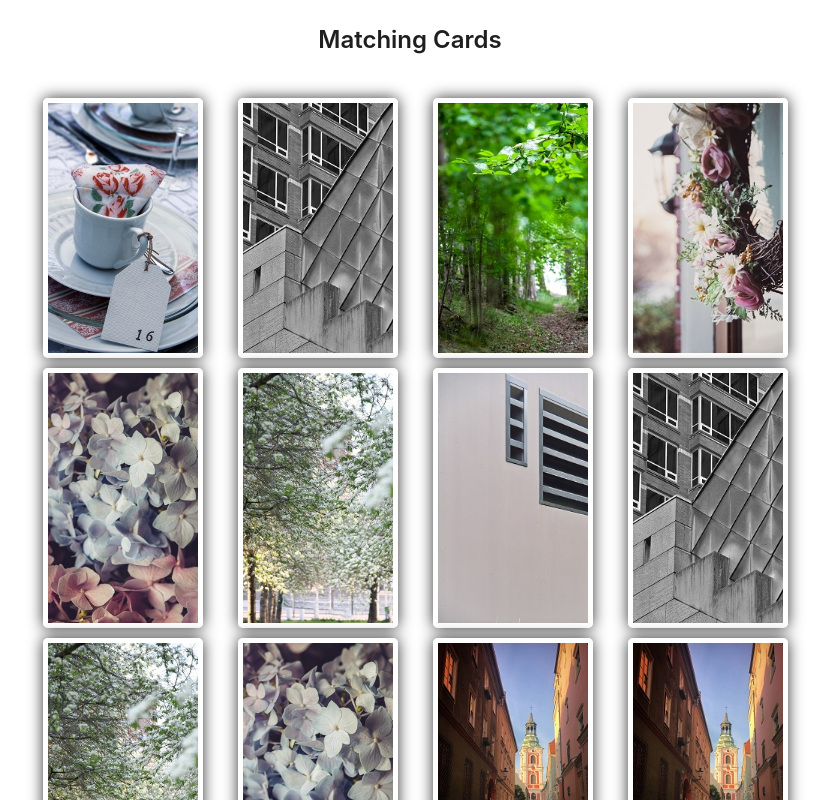
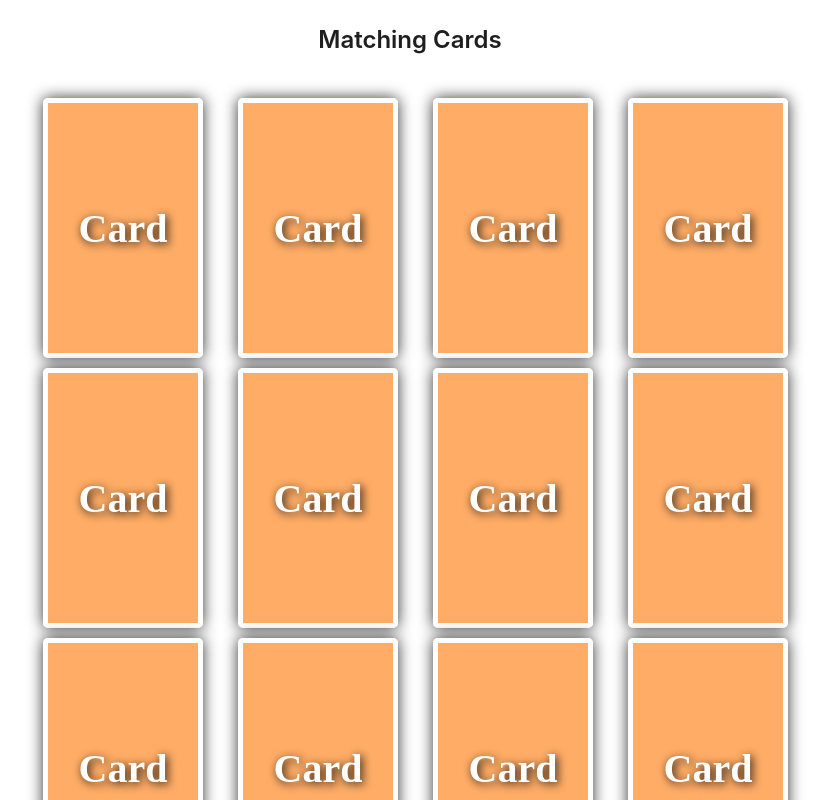
Before and after one commit to mkhalil-dev/matching-game, a React (Create React App) app: page / in a window 1280 px wide. Both pictures are taken after typing "Sample" into the empty fields and a click on the button "Login". Shown: the top 800 px of the page, without its empty margins (230-1060 px from the left). Built offline with nearby package versions, Linux system fonts and the light colour scheme.

Commit message:
Completed logic of the game

```diff
--- a/src/components/Home/Card.tsx
+++ b/src/components/Home/Card.tsx
@@ -5,10 +5,12 @@ interface ICardProps {
   onClick: () => void;
   bgImage: string;
   cardRef?: any;
+  disabled?: boolean;
 }
 
-const Card = ({ onClick, bgImage, cardRef }: ICardProps) => {
+const Card = ({ onClick, bgImage, cardRef, disabled }: ICardProps) => {
   return (
+    <>
       <div className="card" onClick={onClick} ref={cardRef}>
         <div className="card-back">Card</div>
         <div
@@ -19,6 +21,7 @@ const Card = ({ onClick, bgImage, cardRef }: ICardProps) => {
           }}
         />
       </div>
+    </>
   );
 };
 
--- a/src/components/Home/FlippableCard.tsx
+++ b/src/components/Home/FlippableCard.tsx
@@ -2,40 +2,111 @@ import "./flippable-card.css";
 import Card from "./Card";
 import { useState, useRef, useEffect } from "react";
 import { CSSTransition } from "react-transition-group";
+import { showMessage } from "../common";
 
 interface IFlippableCardProps {
-  item: number;
+  setSelectedCards: (selectedCards: { value: number; index: number }[]) => void;
+  selectedCards: {
+    value: number;
+    index: number;
+  }[];
+  index: number;
+  gameItem: {
+    value: number;
+    isFlipped: boolean;
+    index: number;
+  };
+  gameArray: {
+    value: number;
+    isFlipped: boolean;
+    index: number;
+  }[];
+  setGameArray: (
+    gameArray: {
+      value: number;
+      isFlipped: boolean;
+      index: number;
+    }[]
+  ) => void;
+  foundMatches: number[];
+  setFoundMatches: (foundMatches: number[]) => void;
 }
 
 // Time to flip the card in milliseconds
-const timeToFlip = 5 * 1000;
+const timeToFlip = 1 * 1000;
 
-const FlippableCard = ({ item }: IFlippableCardProps) => {
-  const [showFront, setShowFront] = useState(true);
+// Time to flip back a card when not correct in milliseconds
+const timetoUnflip = 2 * 1000;
 
+const FlippableCard = ({
+  setSelectedCards,
+  selectedCards,
+  index,
+  gameItem,
+  gameArray,
+  setGameArray,
+  foundMatches,
+  setFoundMatches,
+}: IFlippableCardProps) => {
   const ref = useRef(null);
-
   // Flip the card after 5 seconds`
   useEffect(() => {
     setTimeout(() => {
-      setShowFront(false);
+      const newGameArray = [...gameArray];
+      newGameArray[index].isFlipped = false;
+      setGameArray(newGameArray);
     }, timeToFlip);
   }, []);
 
+  const handleClick = () => {
+    // If the card is already flipped or if there are 2 already flipped, do nothing
+    if (gameItem.isFlipped || selectedCards.length === 2) return;
+    // If the card is not flipped, flip it
+    const newGameArray = [...gameArray];
+    newGameArray[index].isFlipped = true;
+    setGameArray(newGameArray);
+    // Add the card to the selected cards
+    setSelectedCards([...selectedCards, { value: gameItem.value, index }]);
+    if (selectedCards.length === 1) {
+      // If there is one selected card, check if the value of the selected card is the same as the value of the card that was just clicked
+      if (selectedCards[0].value !== gameItem.value) {
+        // If the values are not the same flip the cards back after 1 second
+        setTimeout(() => {
+          setGameArray(
+            gameArray.map((item) => {
+              if (!foundMatches.includes(item.value)) {
+                return { ...item, isFlipped: false };
+              }
+              return { ...item };
+            })
+          );
+          setSelectedCards([]);
+        }, timetoUnflip);
+      } else {
+        // If the values are the same, add the index of the cards to the foundMatches array
+        if (foundMatches.length === 7) {
+          showMessage("success", "You won!");
+        }
+        setFoundMatches([...foundMatches, gameItem.value]);
+        setSelectedCards([]);
+        // If the foundMatches array has a length of 14, the game is over
+      }
+      // Reset the selected cards
+    }
+  };
   return (
     <div className="flippable-card-container">
       <CSSTransition
-        in={showFront}
+        in={gameItem.isFlipped}
         timeout={300}
         classNames="flip"
         nodeRef={ref}
       >
         <Card
-          onClick={() => {
-            setShowFront((v) => !v);
-          }}
-          bgImage={require(`../assets/${item}.jpg`)}
+          onClick={handleClick}
+          bgImage={require(`../assets/${gameItem.value}.jpg`)}
           cardRef={ref}
+          disabled={selectedCards.length === 2}
         />
       </CSSTransition>
     </div>
--- a/src/components/Home/Game.tsx
+++ b/src/components/Home/Game.tsx
@@ -1,10 +1,9 @@
 import FlippableCard from "./FlippableCard";
 import { Col, Row } from "antd";
 import { FlexCenter } from "../common";
+import { useState } from "react";
 
 const array = [0, 1, 2, 3, 4, 5, 6, 7, 0, 1, 2, 3, 4, 5, 6, 7];
-
-const Game = () => {
 const shuffle = (array: number[]) => {
   let currentIndex = array.length,
     randomIndex;
@@ -18,8 +17,32 @@ const Game = () => {
   }
   return array;
 };
+const newShuffledArray = shuffle(array);
 
-  const newShuffledArray = shuffle(array);
+// Create a new array of objects with the following structure:
+
+const Game = () => {
+  const [selectedCards, setSelectedCards] = useState<
+    {
+      value: number;
+      index: number;
+    }[]
+  >([]);
+  const [gameArray, setGameArray] = useState<
+    {
+      value: number;
+      isFlipped: boolean;
+      index: number;
+    }[]
+  >(
+    newShuffledArray.map((item, index) => ({
+      value: item,
+      isFlipped: true,
+      index,
+    }))
+  );
+  const [attempts, setAttempts] = useState<number>(0);
+  const [foundMatches, setFoundMatches] = useState<number[]>([]);
 
   return (
     <FlexCenter
@@ -28,9 +51,18 @@ const Game = () => {
       }}
     >
       <Row gutter={25} justify={"center"}>
-        {newShuffledArray.map((item, index) => (
+        {gameArray.map((item, index) => (
           <Col key={index}>
-            <FlippableCard item={item} />
+            <FlippableCard
+              setSelectedCards={setSelectedCards}
+              selectedCards={selectedCards}
+              index={index}
+              gameItem={item}
+              setGameArray={setGameArray}
+              gameArray={gameArray}
+              foundMatches={foundMatches}
+              setFoundMatches={setFoundMatches}
+            />
           </Col>
         ))}
       </Row>
--- a/src/components/Home/card.css
+++ b/src/components/Home/card.css
@@ -14,7 +14,6 @@
   box-shadow: 0px 0px 15px rgba(0, 0, 0, 0.8);
 
   user-select: none;
-  cursor: pointer;
 }
 
 .card-front,
@@ -49,4 +48,5 @@
 .card-back {
   background-color: #ffad66;
   transform: rotateY(180deg);
+  cursor: pointer;
 }
```
Lines whose indentation alone changed are shown as unchanged.
